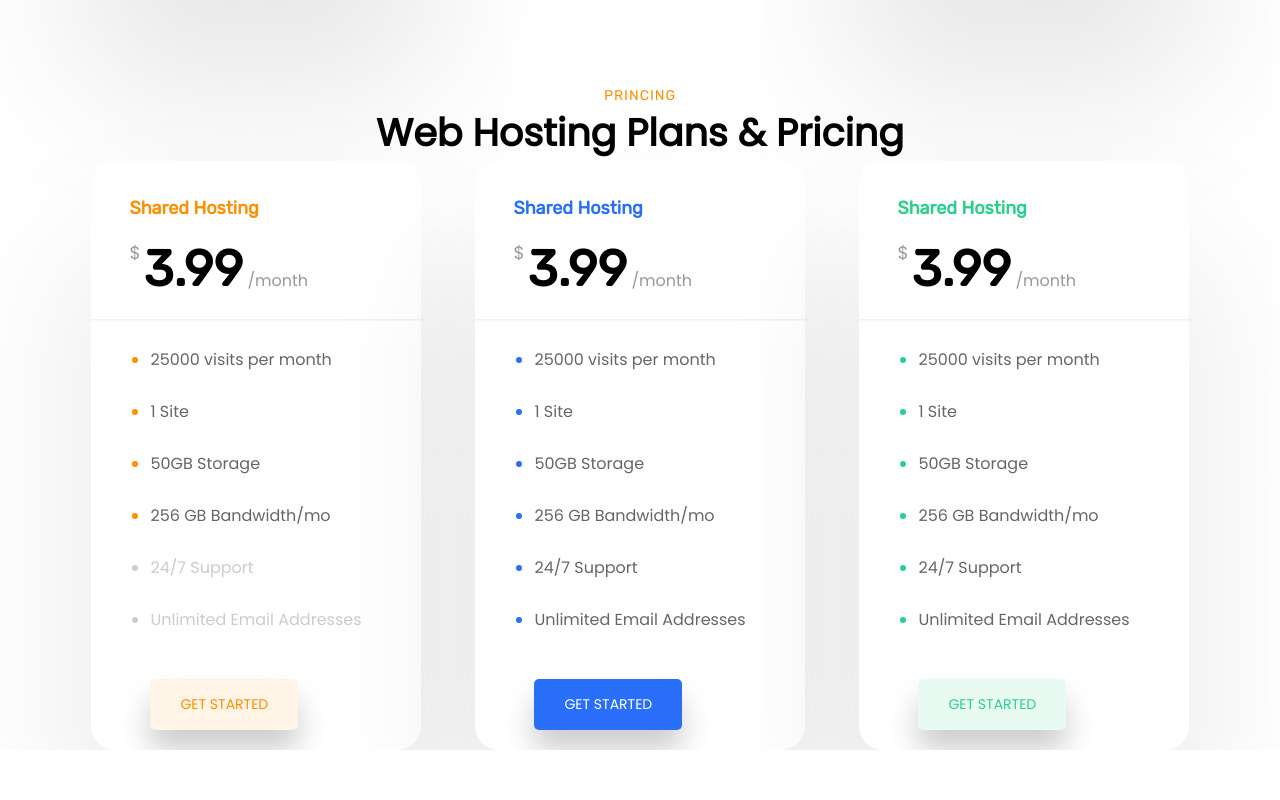
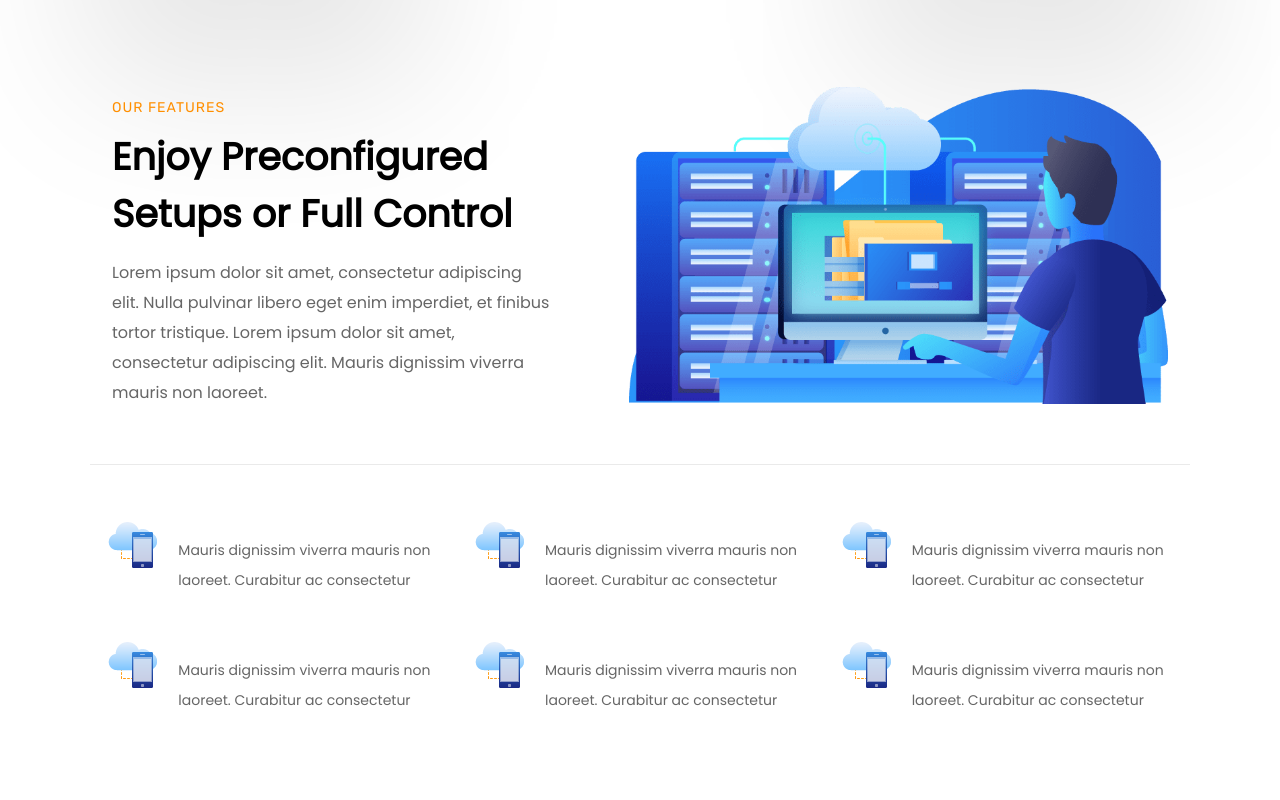
Before and after one commit to Steven10695/Hosting, a plain HTML site: page index.html in a window 1280 px wide. Shown: the part 2060-2860 px from the top of the page. Before the commit the page ends 2810 px from the top, so only its background shows below. Drawn offline with Linux system fonts and the light colour scheme.

Commit message:
Features-1

```diff
--- a/estilos.css
+++ b/estilos.css
@@ -1,17 +1,18 @@
 body {
   padding: 0;
   margin: 0;
- font-family: 'Poppins';
+  font-family: "Poppins";
 }
 
-.contenedor{
+.contenedor {
   width: 90%;
   max-width: 1280px;
   margin: auto;
 }
 
-header{
-    background-image: url(imagenes/ondas.png), linear-gradient(237deg, #46b3ff 0%, #0752fe 100%);
+header {
+  background-image: url(imagenes/ondas.png),
+    linear-gradient(237deg, #46b3ff 0%, #0752fe 100%);
   background-repeat: no-repeat;
   background-position: bottom center;
   height: 810px;
@@ -23,23 +24,23 @@ header{
   padding: 9px 20px;
 }
 
-.menu .contenedor{
+.menu .contenedor {
   display: flex;
   justify-content: space-between;
   align-items: center;
 }
 
-header .logo{
+header .logo {
   font-size: 23px;
   font-weight: bold;
   color: #000;
 }
-nav ul li{
+nav ul li {
   display: inline;
   margin: 0 20px;
 }
 
-nav ul li a{
+nav ul li a {
   text-decoration: none;
   color: #000;
 }
@@ -50,27 +51,28 @@ header .contenedor-inicio {
   margin: 9vh 0;
 }
 
-header .titular, header .imagen{
+header .titular,
+header .imagen {
   width: 40%;
 }
 
-header h1{
-    font-family: 'Rubik';
+header h1 {
+  font-family: "Rubik";
   font-size: 52px;
   color: #fff;
   text-shadow: 1px 2px 50px #000;
 }
 
-header p{
+header p {
   color: #fff;
   line-height: 30px;
 }
 
-header img{
+header img {
   width: 100%;
 }
 
-.boton{
+.boton {
   background: #253547;
   color: #fff;
   text-decoration: none;
@@ -86,43 +88,43 @@ header img{
   display: flex;
 }
 
-.dominios li{
+.dominios li {
   list-style: none;
   margin: 0 20px;
 }
 
-span.punto{
+span.punto {
   color: #1776ff;
   font-size: 24px;
 }
 
-span.dominio{
+span.dominio {
   color: #000;
   font-size: 24px;
   font-weight: bold;
 }
 
-span.anio{
+span.anio {
   color: #999;
   font-size: 14px;
 }
 
 /* SECCION SERVICES */
 
-#services{
+#services {
   padding-top: 120px;
 }
 
-#services .contenedor{
+#services .contenedor {
   display: flex;
   justify-content: space-around;
 }
 
-#services .titular{
+#services .titular {
   width: 49%;
 }
 
-#services .service{
+#services .service {
   width: 25%;
   background-color: #fff;
   box-shadow: 0px 90px 160px 0px rgba(0, 0, 0, 0.1);
@@ -130,57 +132,140 @@ span.anio{
   padding: 20px 30px;
 }
 
-#services h2, #pricing h2{
-    font-family: 'Rubik';
+#services h2,
+#pricing h2 {
+  font-family: "Rubik";
   font-weight: 500;
   text-transform: uppercase;
   font-size: 14px;
-    color: #ff8f00!important;
+  color: #ff8f00 !important;
   letter-spacing: 1px;
 }
 
-#services h3, #pricing h3{
+#services h3,
+#pricing h3 {
   font-weight: 500;
   font-size: 38px;
 }
 
-#services .boton{
+#services .boton {
   background: #2970fa;
   padding: 15px 38px;
   letter-spacing: 1px;
 }
 
-.service h4{
+.service h4 {
   font-size: 23px;
   font-weight: normal;
-    font-family: 'Rubik';
+  font-family: "Rubik";
 }
 
-.service p{
+.service p {
   color: #787878;
   font-size: 15px;
   line-height: 32px;
 }
 
-.service a{
+.service a {
   color: #2970fa;
   text-decoration: none;
-    font-family: 'Rubik';
+  font-family: "Rubik";
   letter-spacing: 1px;
   font-size: 13px;
 }
 
-.contenedor-services-2{
+.contenedor-services-2 {
   margin-top: 60px;
 }
 
-.contenedor-services-2 #dos{
+.contenedor-services-2 #dos {
   position: relative;
   top: -250px;
 }
 
-#services #uno{
+#services #uno {
   margin-left: 152px;
+}
+
+/* OUR FEATURES */
+
+#features {
+  padding-top: 90px;
+}
+
+#features h2 {
+  font-family: "Rubik";
+  font-weight: 500;
+  text-transform: uppercase;
+  font-size: 14px;
+  color: #ff8f00;
+  letter-spacing: 1px;
+}
+
+#features h3 {
+  font-weight: bold;
+  font-size: 38px;
+  margin: 0;
+  text-align: initial;
+}
+
+#features p {
+  color: #666;
+  line-height: 30px;
+}
+
+#features .contenedor {
+  display: flex;
+  justify-content: center;
+  max-width: 1100px;
+  padding-bottom: 40px;
+}
+
+#features .titular {
+  width: 40%;
+  margin-right: 77px;
+}
+
+#features .imagen {
+  width: 49%;
+}
+
+#features .imagen img {
+  width: 100%;
+}
+
+.contenedor-features-2 {
+  display: flex;
+  flex-direction: column;
+  border-top: 1px solid#cccccc6b;
+  padding-top: 40px;
+}
+
+.features-1,
+.features-2 {
+  display: flex;
+  flex-wrap: wrap;
+}
+
+.feature {
+  width: 30%;
+  margin: auto;
+}
+
+.feature ul {
+  display: flex;
+  padding: 0%;
+}
+
+.feature li {
+  list-style: none;
+}
+
+.feature li:nth-child(2) {
+  margin-left: 20px;
+  color: #666;
+  font-size: 14px;
+  line-height: 30px;
 }
 
 /* Pricing*/
@@ -189,32 +274,33 @@ span.anio{
   padding-top: 90px;
 }
 
-#pricing h2,h3{
+#pricing h2,
+h3 {
   text-align: center;
   margin: 0;
 }
-#pricing h3{
+#pricing h3 {
   font-weight: bold;
 }
 
-.contenedor-precios{
+.contenedor-precios {
   display: flex;
   justify-content: space-around;
 }
 
-#pricing .tabla{
+#pricing .tabla {
   background: #fff;
   border-radius: 24px;
   box-shadow: 0px 90px 160px 0px rgb(0, 0, 0, 0.1);
   padding: 20px 59px;
 }
 
-#pricing ul{
+#pricing ul {
   padding: 0;
 }
 
-#pricing .tabla li:nth-child(1){
-    font-family: 'Rubik';
+#pricing .tabla li:nth-child(1) {
+  font-family: "Rubik";
   color: #ff8f00;
   list-style: none;
   margin-bottom: 20px;
@@ -223,81 +309,78 @@ span.anio{
   margin-left: -21px;
 }
 
-#pricing .tabla .dolar{
+#pricing .tabla .dolar {
   position: absolute;
   color: #999;
   font-size: 18px;
 }
 
-#pricing .tabla .numero{
-    font-family: 'Rubik';
+#pricing .tabla .numero {
+  font-family: "Rubik";
   font-weight: bold;
   font-size: 50px;
   margin-left: 14px;
 }
 
-#pricing .tabla .mes{
+#pricing .tabla .mes {
   color: #999;
-
 }
 
-#pricing .tabla li:nth-child(2){
+#pricing .tabla li:nth-child(2) {
   list-style: none;
   margin-bottom: 48px;
   margin-left: -21px;
 }
 
-#pricing .item{
+#pricing .item {
   color: #ff8f00;
   margin-bottom: 27px;
 }
 
-#pricing #two .item{
+#pricing #two .item {
   color: #296ffa;
 }
 
-#pricing .item span{
+#pricing .item span {
   color: #666;
 }
 
-#pricing #three .item{
+#pricing #three .item {
   color: #2acf8d;
 }
 
-
-
-#pricing #two li:nth-child(1){
+#pricing #two li:nth-child(1) {
   color: #296ffa;
 }
 
-#pricing #three li:nth-child(1){
+#pricing #three li:nth-child(1) {
   color: #2acf8d;
 }
 
-#pricing #one a{
+#pricing #one a {
   color: #ff8f00;
   background: rgba(255, 143, 0, 0.1);
 }
 
-#pricing #two a{
+#pricing #two a {
   color: fff;
   background: #296ffa;
 }
 
-#pricing #three a{
+#pricing #three a {
   color: #29cf8d;
   background: rgba(41, 207, 141, 0.1);
 }
 
-#pricing .hidden{
+#pricing .hidden {
   color: #ccc;
 }
 
-#pricing .tabla{
+#pricing .tabla {
   position: relative;
 }
 
-#pricing hr{
+#pricing hr {
   position: absolute;
   top: 150px;
   left: 0;
--- a/index.html
+++ b/index.html
@@ -103,6 +103,68 @@
             </div>
         </section>
 
+        <section id="features">
+            <div class="contenedor">
+                <div class="titular">
+                    <h2>OUR FEATURES</h2>
+                    <h3>Enjoy Preconfigured Setups or Full Control</h3>
+                    <p>Lorem ipsum dolor sit amet, consectetur adipiscing elit. Nulla pulvinar libero eget enim imperdiet, et finibus tortor tristique. Lorem ipsum dolor sit amet, consectetur adipiscing elit. Mauris dignissim viverra mauris non laoreet.</p>
+                </div>
+                <div class="imagen">
+                    <img src="imagenes/features-grande.png" alt="">
+                </div>
+            </div>
+
+            <div class="contenedor contenedor-features-2">
+                <div class="features-1">
+                    <div class="feature">
+                        <ul>
+                            <li><img src="imagenes/features-chica.png" alt=""></li>
+                            <li><p>Mauris dignissim viverra mauris non laoreet. Curabitur ac consectetur</p></li>
+                        </ul>
+                    </div>
+
+                    <div class="feature">
+                        <ul>
+                            <li><img src="imagenes/features-chica.png" alt=""></li>
+                            <li><p>Mauris dignissim viverra mauris non laoreet. Curabitur ac consectetur</p></li>
+                        </ul>
+                    </div>
+
+                    <div class="feature">
+                        <ul>
+                            <li><img src="imagenes/features-chica.png" alt=""></li>
+                            <li><p>Mauris dignissim viverra mauris non laoreet. Curabitur ac consectetur</p></li>
+                        </ul>
+                    </div>
+                </div>
+
+                <div class="features-2">
+                    <div class="feature">
+                        <ul>
+                            <li><img src="imagenes/features-chica.png" alt=""></li>
+                            <li><p>Mauris dignissim viverra mauris non laoreet. Curabitur ac consectetur</p></li>
+                        </ul>
+                    </div>
+
+                    <div class="feature">
+                        <ul>
+                            <li><img src="imagenes/features-chica.png" alt=""></li>
+                            <li><p>Mauris dignissim viverra mauris non laoreet. Curabitur ac consectetur</p></li>
+                        </ul>
+                    </div>
+
+                    <div class="feature">
+                        <ul>
+                            <li><img src="imagenes/features-chica.png" alt=""></li>
+                            <li><p>Mauris dignissim viverra mauris non laoreet. Curabitur ac consectetur</p></li>
+                        </ul>
+                    </div>
+                </div>
+            </div>
+        </section>
+
+
         <section id="pricing">
             <div class="contenedor">
                 <h2>PRINCING</h2>
@@ -169,6 +231,8 @@
         </section>
 
 
+
+
     </main>
 
 
```
Lines whose indentation alone changed are shown as unchanged.
